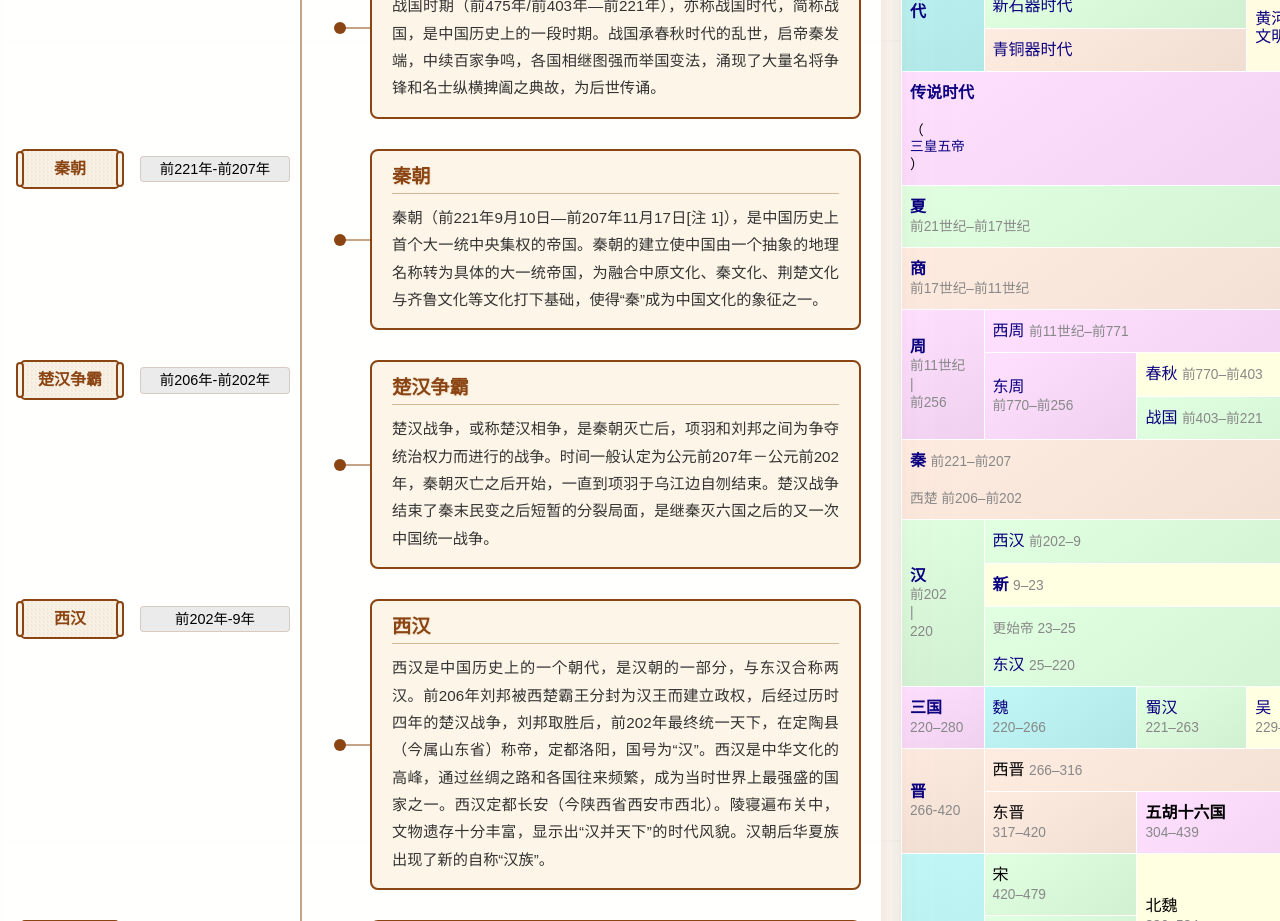
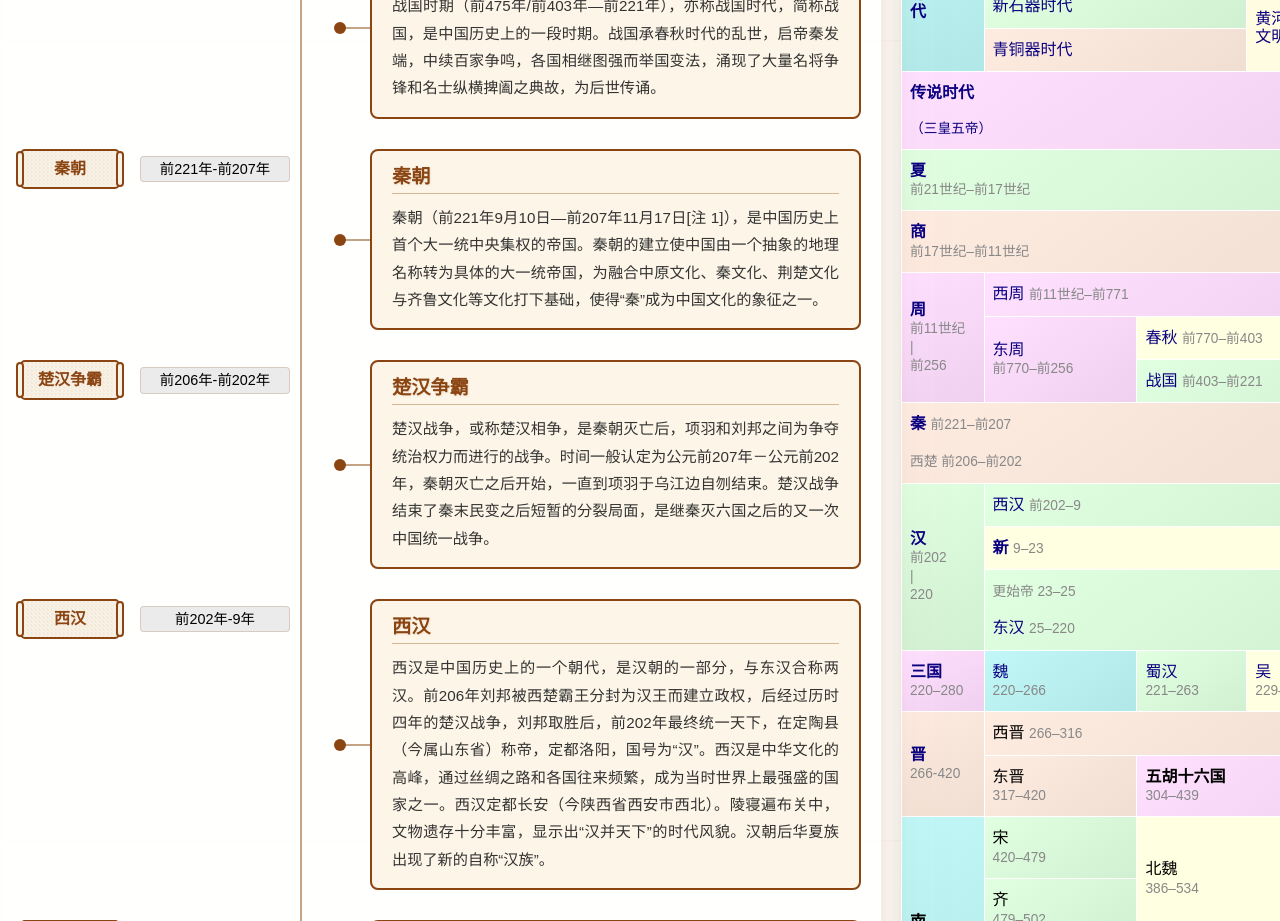
Before and after one commit to liujuntao123/chines-history-video, a Vue app: page / in a window 1280 px wide. Shown: the part 1560-2481 px from the top of the page. Built offline with nearby package versions, Linux system fonts and the light colour scheme; a web font is replaced by a local one.

Commit message:
feat: 修复少许样式

```diff
--- a/src/components/HistoryTable.vue
+++ b/src/components/HistoryTable.vue
@@ -119,14 +119,14 @@
               rel="nofollow"
               ><strong>传说时代</strong></a
             ><br /><small style="font-size: 0.857em"
-              >（<a
+              ><a
                 href="https://zh.wikipedia.org/wiki/%E4%B8%89%E7%9A%87%E4%BA%94%E5%B8%9D"
                 title="三皇五帝"
                 style="color: rgb(11, 0, 128)"
                 target="_blank"
                 rel="nofollow"
-                >三皇五帝</a
-              >）</small
+                >（三皇五帝）</a
+              ></small
             >
           </td>
         </tr>
@@ -853,13 +853,10 @@ table {
   background: #fff;
 }
 
-th, td {
+th,
+td {
   padding: 12px 8px;
   transition: all 0.2s ease;
-}
-
-td:hover {
-  background-color: rgba(255, 255, 255, 0.1);
 }
 
 a {
@@ -886,13 +883,23 @@ a strong {
 /* 优化标题样式 */
 .firstRow th {
   padding: 16px;
-  background: linear-gradient(145deg, #f6f6f6, #EFEEEE);
+  background: linear-gradient(145deg, #f6f6f6, #efeeee);
 }
 
 /* 为不同时期添加微妙的渐变背景 */
-[bgcolor="#C1F8F7"] { background: linear-gradient(145deg, #C1F8F7, #b1e8e7); }
-[bgcolor="#E1FFE1"] { background: linear-gradient(145deg, #E1FFE1, #d1efd1); }
-[bgcolor="#FFECE1"] { background: linear-gradient(145deg, #FFECE1, #efded1); }
-[bgcolor="#FFE1FF"] { background: linear-gradient(145deg, #FFE1FF, #efd1ef); }
-[bgcolor="#FFFFE1"] { background: linear-gradient(145deg, #FFFFE1, #efef d1); }
+[bgcolor='#C1F8F7'] {
+  background: linear-gradient(145deg, #c1f8f7, #b1e8e7);
+}
+[bgcolor='#E1FFE1'] {
+  background: linear-gradient(145deg, #e1ffe1, #d1efd1);
+}
+[bgcolor='#FFECE1'] {
+  background: linear-gradient(145deg, #ffece1, #efded1);
+}
+[bgcolor='#FFE1FF'] {
+  background: linear-gradient(145deg, #ffe1ff, #efd1ef);
+}
+[bgcolor='#FFFFE1'] {
+  background: linear-gradient(145deg, #ffffe1, #efef d1);
+}
 </style>
```
